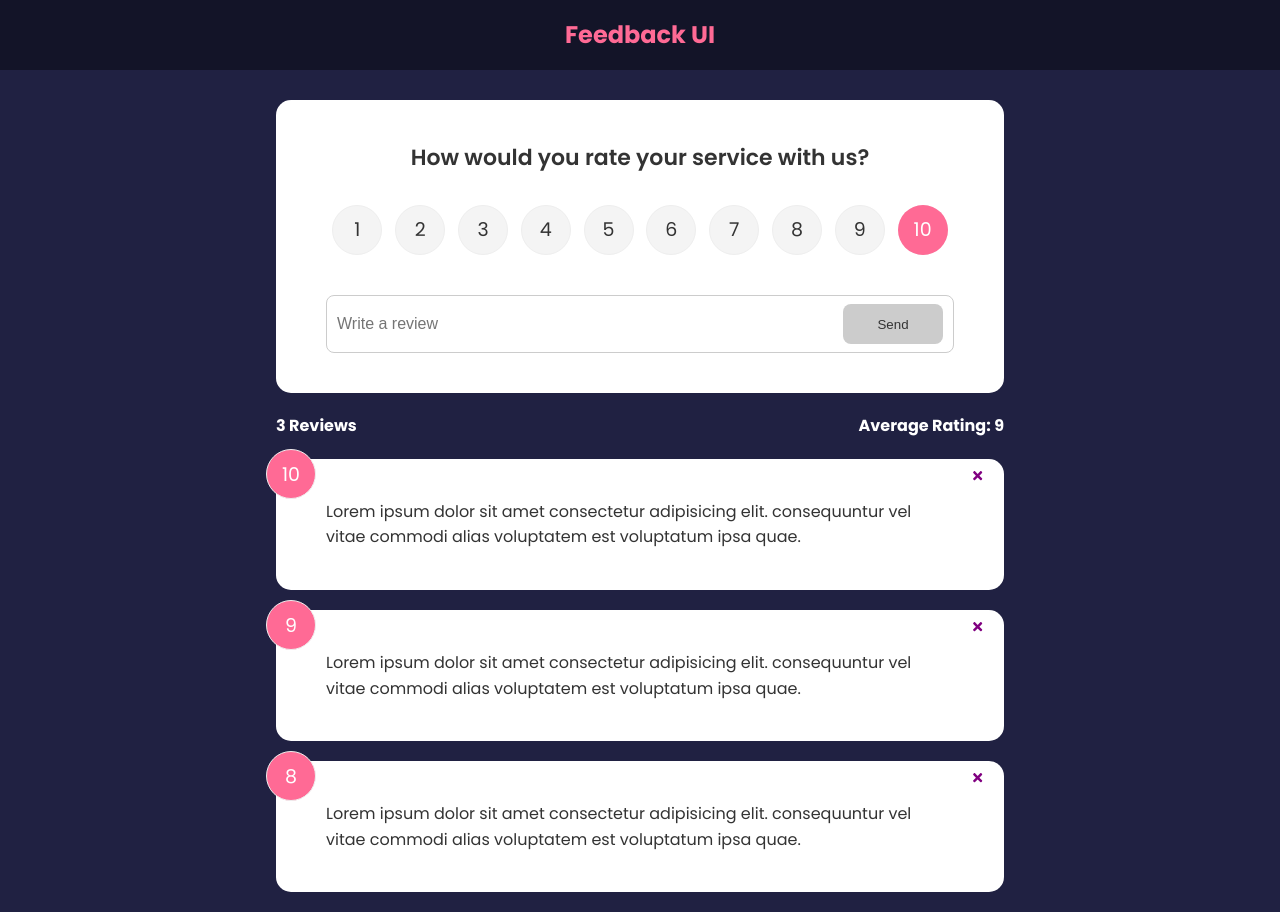
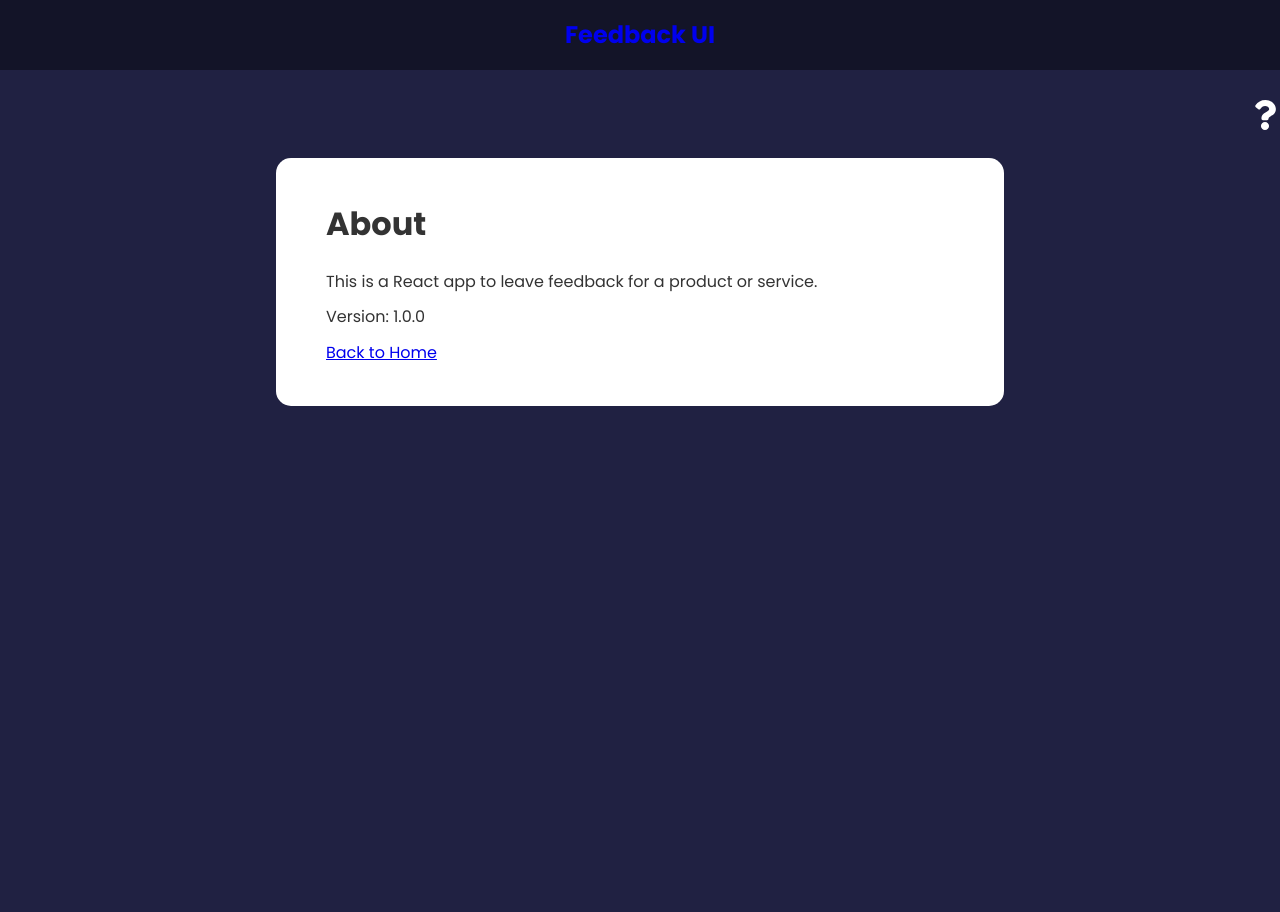
Before and after one commit to DarrelASandbox/feedback-app, a React (Create React App) app: page /about in a window 1280 px wide. After the commit the page ends 800 px from the top, so only its background shows below. Built offline with nearby package versions, Linux system fonts and the light colour scheme.

Commit message:
Created links with react-router-dom: Homepage, AboutIconLink, AboutPage & Header.

```diff
--- a/package.json
+++ b/package.json
@@ -10,6 +10,7 @@
     "react": "^17.0.2",
     "react-dom": "^17.0.2",
     "react-icons": "^4.3.1",
+    "react-router-dom": "^6.2.2",
     "react-scripts": "5.0.0",
     "web-vitals": "^2.1.4"
   },
--- a/src/App.js
+++ b/src/App.js
@@ -1,9 +1,12 @@
 import { useState } from 'react';
+import { BrowserRouter, Route, Routes } from 'react-router-dom';
+import AboutIconLink from './components/AboutIconLink';
 import FeedbackForm from './components/FeedbackForm';
 import FeedbackList from './components/FeedbackList';
 import FeedbackStats from './components/FeedbackStats';
 import Header from './components/Header';
 import FeedbackData from './data/FeedbackData';
+import AboutPage from './pages/AboutPage';
 
 const App = () => {
   const [feedback, setFeedback] = useState(FeedbackData);
@@ -20,14 +23,28 @@
   };
 
   return (
-    <>
+    <BrowserRouter>
       <Header />
+      <AboutIconLink />
       <div className='container'>
-        <FeedbackForm handleAdd={addFeedback} />
-        <FeedbackStats feedback={feedback} />
-        <FeedbackList feedback={feedback} handleDelete={deleteFeedback} />
+        <Routes>
+          <Route
+            path='/'
+            element={
+              <>
+                <FeedbackForm handleAdd={addFeedback} />
+                <FeedbackStats feedback={feedback} />
+                <FeedbackList
+                  feedback={feedback}
+                  handleDelete={deleteFeedback}
+                />
+              </>
+            }
+          />
+          <Route path='/about' element={<AboutPage />}></Route>
+        </Routes>
       </div>
-    </>
+    </BrowserRouter>
   );
 };
 
--- /dev/null
+++ b/src/components/AboutIconLink.jsx
@@ -0,0 +1,13 @@
+import { FaQuestion } from 'react-icons/fa';
+import { Link } from 'react-router-dom';
+
+const AboutIconLink = () => {
+  return (
+    <div className='about-link'>
+      <Link to='/about'>
+        <FaQuestion size={30} />
+      </Link>
+    </div>
+  );
+};
+export default AboutIconLink;
--- a/src/components/Header.jsx
+++ b/src/components/Header.jsx
@@ -1,8 +1,12 @@
+import { Link } from 'react-router-dom';
+
 const Header = () => {
   return (
     <header style={{ backgroundColor: 'rgba(0,0,0,0.4)', color: '#ff6a95' }}>
       <div className='container'>
-        <h2>Feedback UI</h2>
+        <Link to='/' style={{ textDecoration: 'none' }}>
+          <h2>Feedback UI</h2>
+        </Link>
       </div>
     </header>
   );
--- /dev/null
+++ b/src/pages/AboutPage.jsx
@@ -0,0 +1,16 @@
+import { Link } from 'react-router-dom';
+import Card from '../components/shared/Card';
+
+const AboutPage = () => {
+  return (
+    <Card>
+      <div className='about'>
+        <h1>About</h1>
+        <p>This is a React app to leave feedback for a product or service.</p>
+        <p>Version: 1.0.0</p>
+        <Link to='/'>Back to Home</Link>
+      </div>
+    </Card>
+  );
+};
+export default AboutPage;
```
Also changed, not shown: 1 other file (tests, documents, lock files or other folders).
